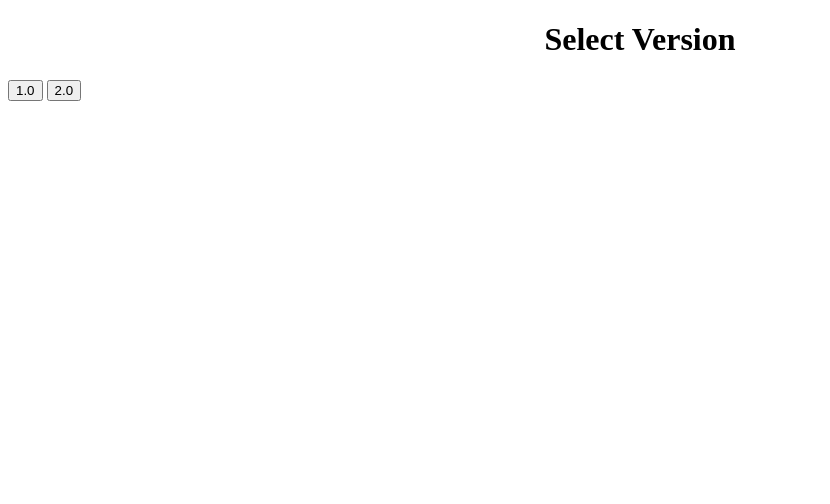
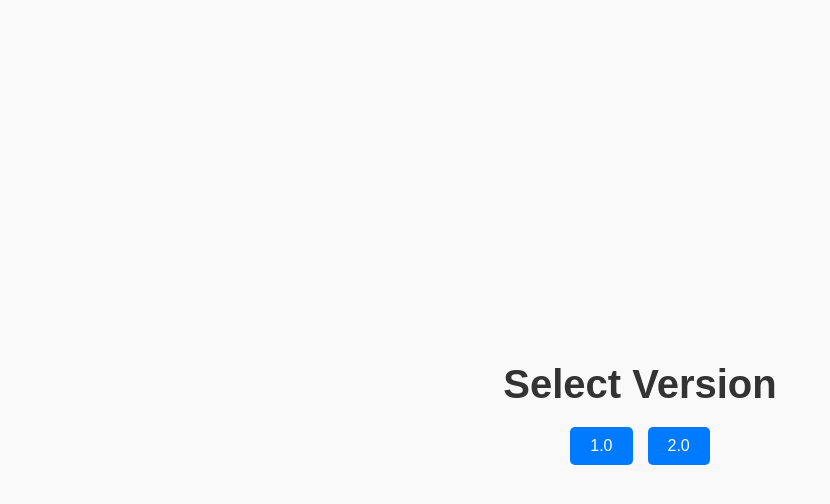
Before and after one commit to Natuworkguy/NNOS-Browser, a plain HTML site: page index.html in a window 1280 px wide. Shown: the whole page, without its empty margins (0-830 px from the left). Drawn offline with Linux system fonts and the light colour scheme.

Commit message:
Update index.html

```diff
--- a/index.html
+++ b/index.html
@@ -1,9 +1,55 @@
 <!DOCTYPE html>
+<html lang="en">
 <head>
+  <meta charset="UTF-8">
+  <meta name="viewport" content="width=device-width, initial-scale=1.0">
   <title>Select Version</title>
-  <h1 style="text-align:center">Select Version</h1>
+  <style>
+    body {
+      font-family: Arial, sans-serif;
+      margin: 0;
+      padding: 0;
+      display: flex;
+      flex-direction: column;
+      align-items: center;
+      justify-content: center;
+      height: 100vh;
+      background-color: #f9f9f9;
+    }
+
+    h1 {
+      text-align: center;
+      font-size: 2.5rem;
+      margin-bottom: 20px;
+      color: #333;
+    }
+
+    .button-container {
+      display: flex;
+      gap: 15px;
+    }
+
+    .button-container button {
+      padding: 10px 20px;
+      font-size: 1rem;
+      color: #fff;
+      background-color: #007bff;
+      border: none;
+      border-radius: 5px;
+      cursor: pointer;
+      transition: background-color 0.3s ease;
+    }
+
+    .button-container button:hover {
+      background-color: #0056b3;
+    }
+  </style>
 </head>
 <body>
-  <button onclick="natuworkguy.github.io/NNOS-Browser/1.0/">1.0</button>
-  <button onclick="natuworkguy.github.io/NNOS-Browser/2.0/">2.0</button>
+  <h1>Select Version</h1>
+  <div class="button-container">
+    <button onclick="window.location.href='https://natuworkguy.github.io/NNOS-Browser/1.0/'">1.0</button>
+    <button onclick="window.location.href='https://natuworkguy.github.io/NNOS-Browser/2.0/'">2.0</button>
+  </div>
 </body>
+</html>
```
